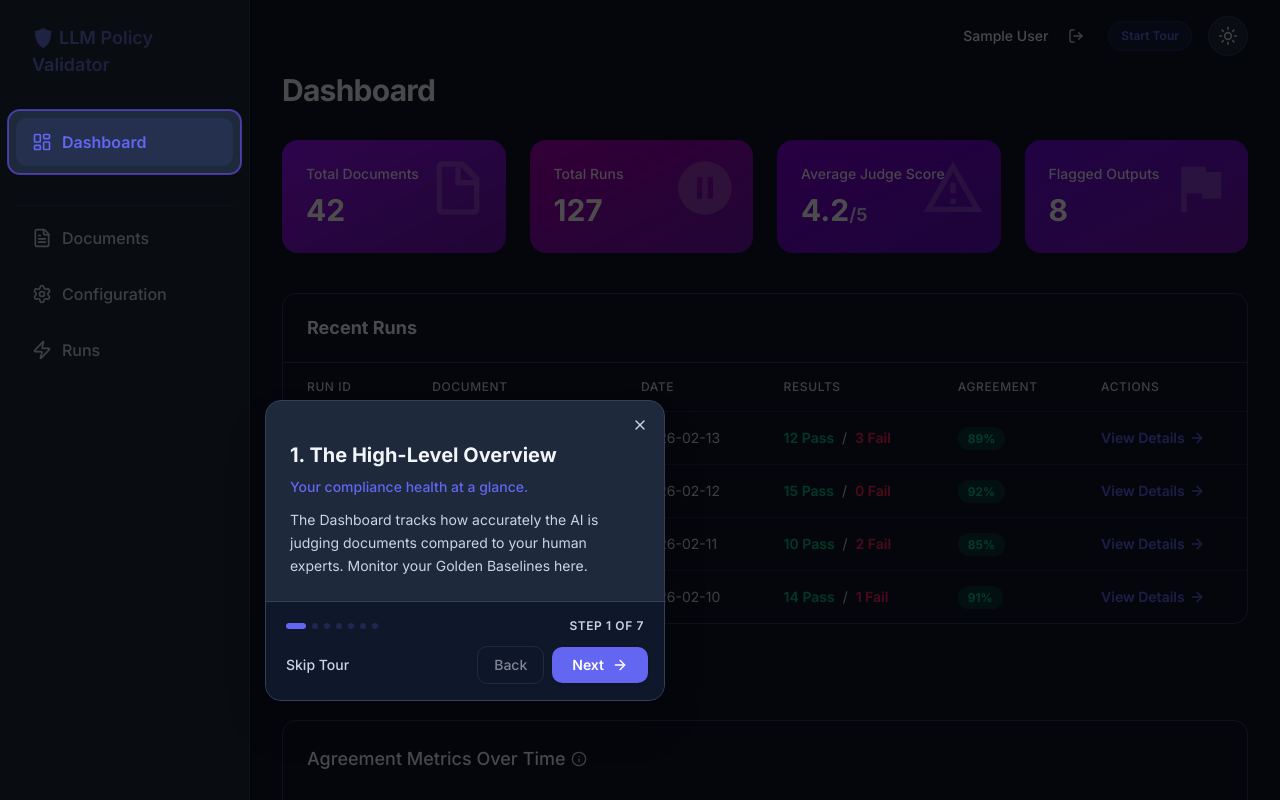
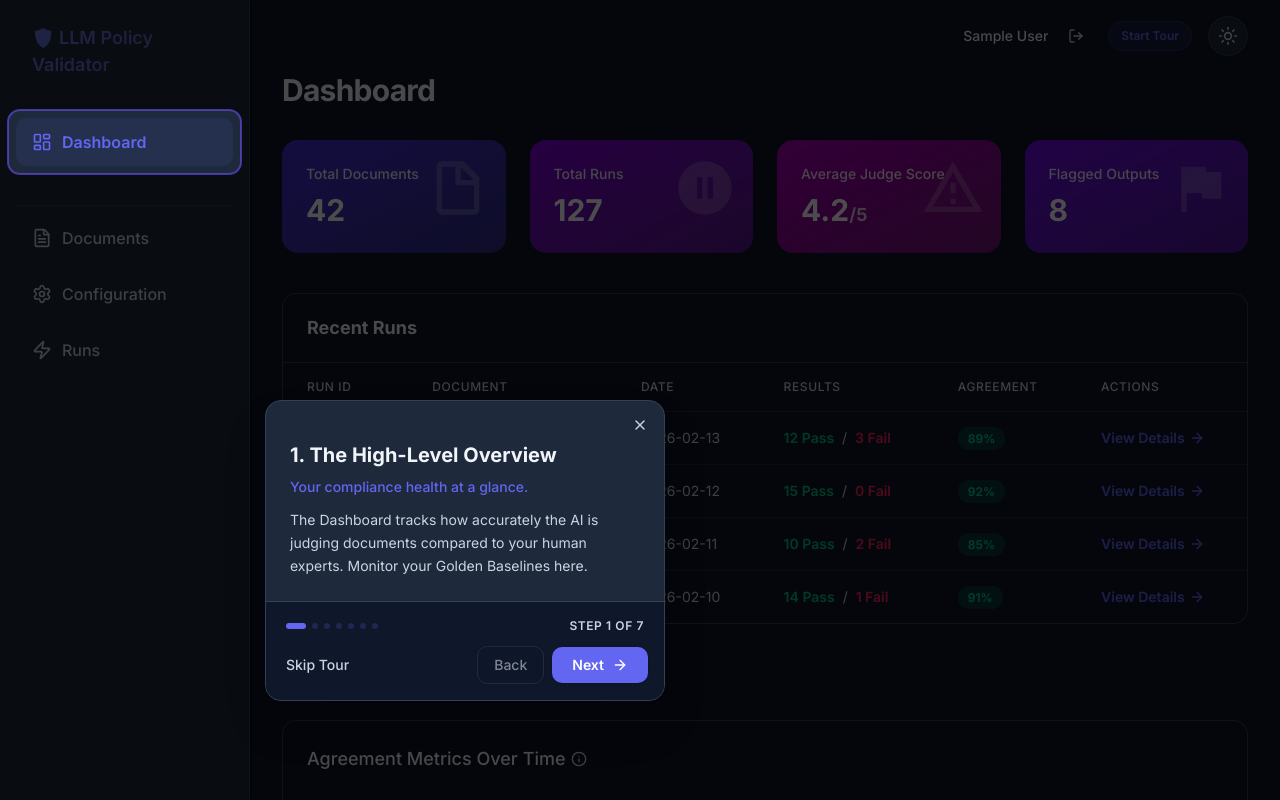
Before and after one commit to pgm-2526-atwork-4/afstudeerproject-pgm-serdkara, a Next.js app in the folder frontend/: page / in a window 1280 px wide. Built offline with nearby package versions, Linux system fonts and the light colour scheme; sample sign-in values are in the browser's storage.

Commit message:
Changed dashboard cards to softer colours

```diff
--- a/frontend/src/app/page.tsx
+++ b/frontend/src/app/page.tsx
@@ -81,28 +81,28 @@ export default function Dashboard() {
 
       {/* Summary Cards */}
       <div className="grid grid-cols-1 md:grid-cols-4 gap-6 mb-10">
-        <div className="bg-gradient-to-br from-purple-600 to-purple-800 p-6 rounded-2xl shadow-sm text-white relative overflow-hidden">
+        <div className="bg-gradient-to-br from-indigo-700 to-indigo-900 p-6 rounded-2xl shadow-sm text-white relative overflow-hidden">
           <div className="absolute top-0 right-0 p-4 opacity-20">
             <svg className="w-16 h-16" fill="currentColor" viewBox="0 0 24 24"><path d="M14 2H6a2 2 0 0 0-2 2v16a2 2 0 0 0 2 2h12a2 2 0 0 0 2-2V8l-6-6zm-1 2l5 5h-5V4zM6 20V4h5v7h7v9H6z" /></svg>
           </div>
           <div className="text-sm font-medium mb-2 opacity-90 relative z-10">Total Documents</div>
           <div className="text-3xl font-bold relative z-10">42</div>
         </div>
-        <div className="bg-gradient-to-br from-fuchsia-700 to-purple-800 p-6 rounded-2xl shadow-sm text-white relative overflow-hidden">
+        <div className="bg-gradient-to-br from-purple-700 to-purple-900 p-6 rounded-2xl shadow-sm text-white relative overflow-hidden">
           <div className="absolute top-0 right-0 p-4 opacity-20">
             <svg className="w-16 h-16" fill="currentColor" viewBox="0 0 24 24"><path d="M12 2C6.48 2 2 6.48 2 12s4.48 10 10 10 10-4.48 10-10S17.52 2 12 2zm-1 14H9V8h2v8zm4 0h-2V8h2v8z" /></svg>
           </div>
           <div className="text-sm font-medium mb-2 opacity-90 relative z-10">Total Runs</div>
           <div className="text-3xl font-bold relative z-10">127</div>
         </div>
-        <div className="bg-gradient-to-br from-purple-700 to-violet-800 p-6 rounded-2xl shadow-sm text-white relative overflow-hidden">
+        <div className="bg-gradient-to-br from-fuchsia-700 to-fuchsia-900 p-6 rounded-2xl shadow-sm text-white relative overflow-hidden">
           <div className="absolute top-0 right-0 p-4 opacity-20">
             <svg className="w-16 h-16" fill="currentColor" viewBox="0 0 24 24"><path d="M12 2L1 21h22L12 2zm0 3.99L19.53 19H4.47L12 5.99zM11 16h2v2h-2zm0-6h2v4h-2z" /></svg>
           </div>
           <div className="text-sm font-medium mb-2 opacity-90 relative z-10">Average Judge Score</div>
           <div className="text-3xl font-bold relative z-10">4.2<span className="text-lg opacity-75">/5</span></div>
         </div>
-        <div className="bg-gradient-to-br from-violet-700 to-purple-800 p-6 rounded-2xl shadow-sm text-white relative overflow-hidden">
+        <div className="bg-gradient-to-br from-violet-700 to-violet-900 p-6 rounded-2xl shadow-sm text-white relative overflow-hidden">
           <div className="absolute top-0 right-0 p-4 opacity-20">
             <svg className="w-16 h-16" fill="currentColor" viewBox="0 0 24 24"><path d="M14.4 6L14 4H5v17h2v-7h5.6l.4 2h7V6z" /></svg>
           </div>
```
